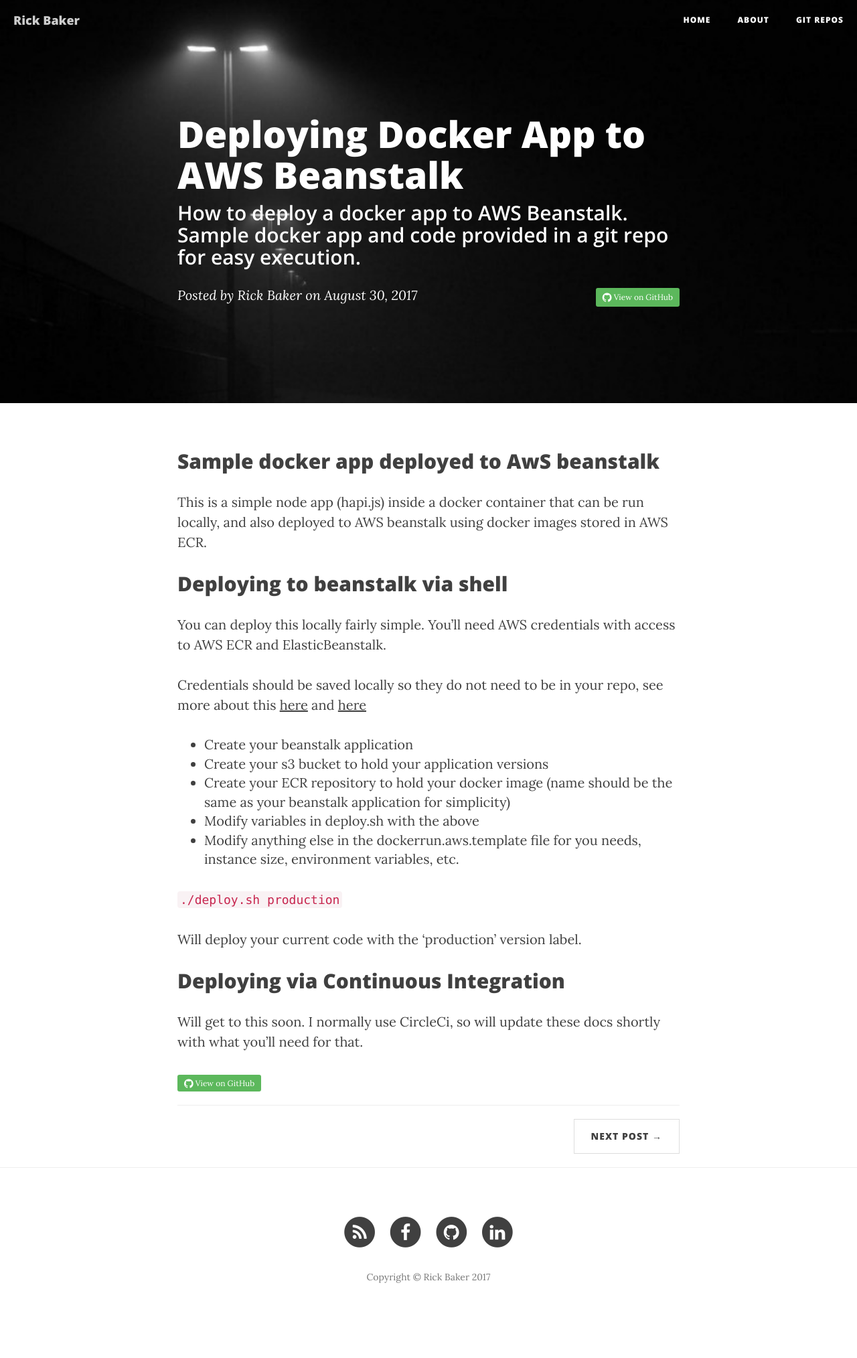
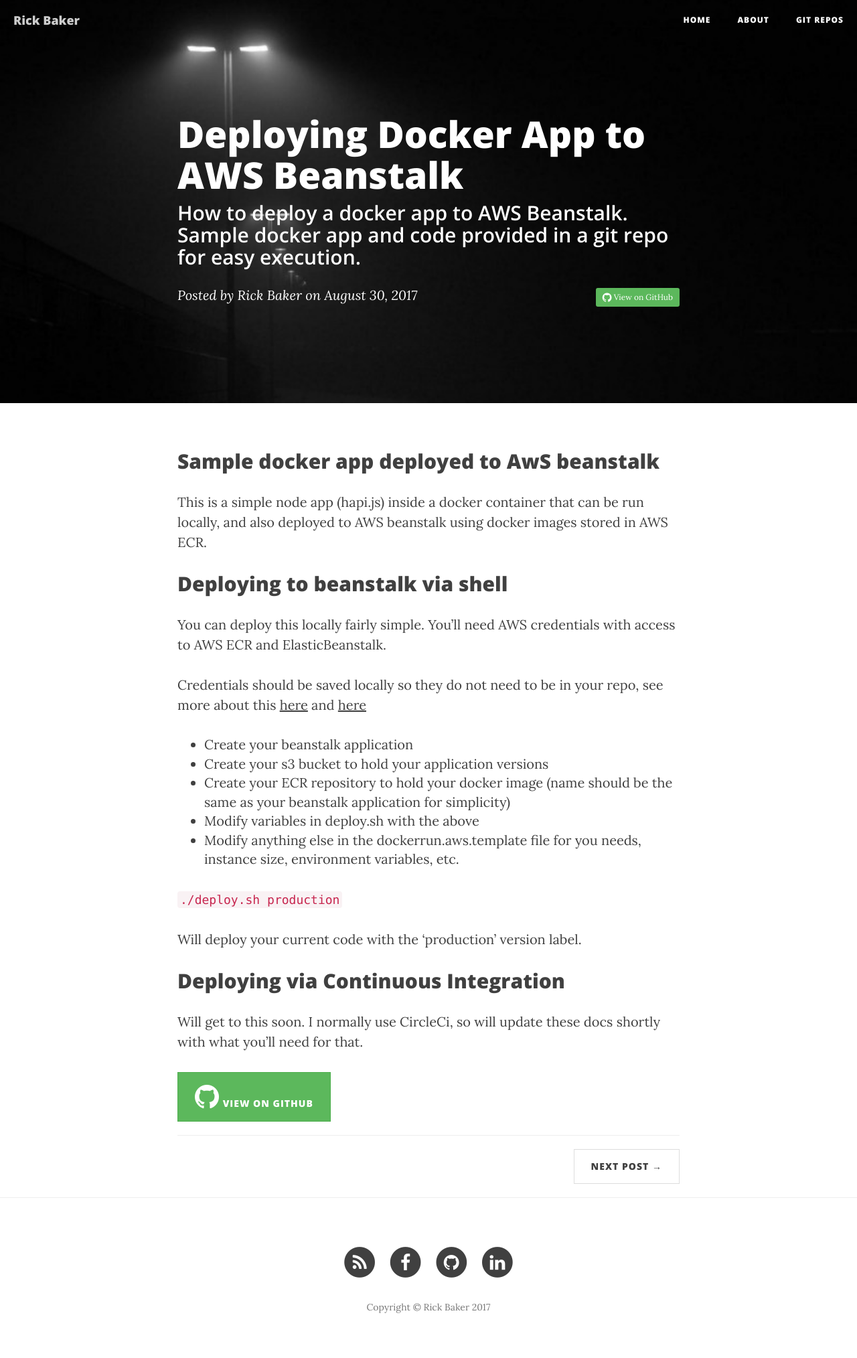
Before and after one commit to ricktbaker/ricktbaker.github.io, a Jekyll site: the page built from _posts/2017-08-30-docker-aws-beanstalk.markdown, in a window 1280 px wide. Shown: the whole page at 67% size. Built offline with Jekyll 4.4.1, drawn with Linux system fonts in a browser that asks for light colours; nearby versions of some CDN libraries; before the commit the page ends 1983 px from its top, so only the background shows below that.

Commit message:
initial checkin

```diff
--- a/_layouts/post.html
+++ b/_layouts/post.html
@@ -32,8 +32,8 @@
 				{{ content }}
 
                 {% if page.repo %}
-                <a class="btn-sm btn-success" target="_blank" href="{{ page.repo }}">
-                    <i class="fa fa-lg fa-github"></i> View on GitHub</a>
+                <a class="btn btn-success" target="_blank" href="{{ page.repo }}">
+                    <i class="fa fa-3x fa-github"></i> View on GitHub</a>
                 {% endif %}
 
                 <div style="clear: both"></div>
```
